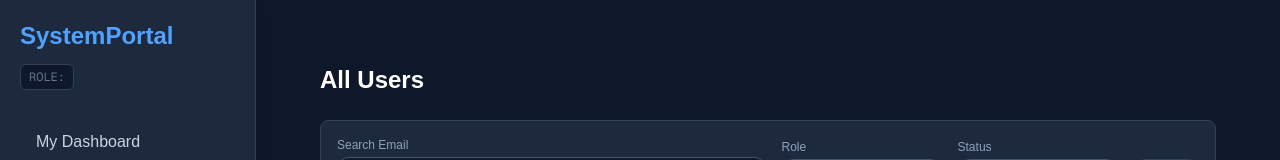
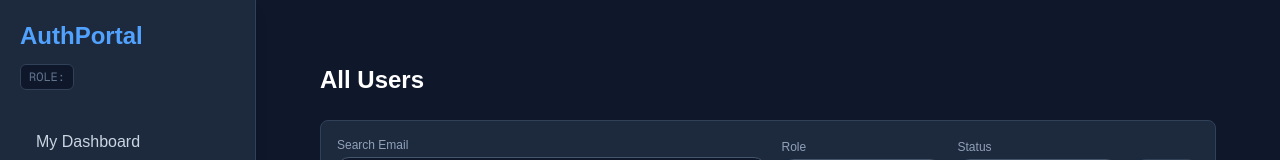
Before and after one commit to RahilMaiyani/AuthNext, a Next.js app: page /admin/users in a window 1280 px wide. Shown: the top 160 px of the page. Built offline with nearby package versions, Linux system fonts and the light colour scheme; no server answers; the database is empty.

Commit message:
Minor UI changes

```diff
--- a/app/(dashboard)/layout.tsx
+++ b/app/(dashboard)/layout.tsx
@@ -1,4 +1,3 @@
-// app/(dashboard)/layout.tsx
 "use client";
 
 import { useState } from "react";
@@ -29,7 +28,7 @@ export default function DashboardLayout({
     <div className="flex h-screen bg-slate-900 text-white overflow-hidden">
       {/* Mobile Top Header (Visible only on md<) */}
       <div className="md:hidden fixed top-0 left-0 right-0 h-16 bg-slate-800 border-b border-slate-700 z-40 flex items-center justify-between px-4">
-        <h2 className="text-xl font-bold text-blue-400">SystemPortal</h2>
+        <h2 className="text-xl font-bold text-blue-400">AuthPortal</h2>
         <button
           onClick={() => setIsMobileMenuOpen(!isMobileMenuOpen)}
           className="p-2 bg-slate-700 rounded-lg text-slate-300 active:scale-95 transition-transform"
@@ -70,7 +69,7 @@ export default function DashboardLayout({
         <div className="mb-8 flex justify-between items-start mt-4 md:mt-0">
           <div>
             <h2 className="text-2xl font-bold text-blue-400 hidden md:block">
-              SystemPortal
+              AuthPortal
             </h2>
             <p className="text-sm text-slate-400 mt-1">{user?.email}</p>
             <p className="text-xs font-mono text-slate-500 uppercase mt-2 px-2 py-1 bg-slate-900 inline-block rounded-md border border-slate-700">
--- a/components/admin/models/ConfirmDeleteModel.tsx
+++ b/components/admin/models/ConfirmDeleteModel.tsx
@@ -16,7 +16,7 @@ const ConfirmDeleteModel = ({
       onClick={onCancel}
     >
       <div
-        className="bg-slate-800 p-6 h-[47vh] rounded-xl border border-slate-700 w-full max-w-lg shadow-2xl relative"
+        className="bg-slate-800 p-6 h-[50vh] rounded-xl border border-slate-700 w-full max-w-lg shadow-2xl relative"
         onClick={(e) => e.stopPropagation()}
       >
         <h1 className="text-white text-xl font-bold p-2 mb-15">
--- a/components/admin/models/SelectedUsersModel.tsx
+++ b/components/admin/models/SelectedUsersModel.tsx
@@ -49,7 +49,7 @@ export default function UserModal({
   const onConfirmClose = async () => {
     setIsProcessing(true);
     setConfirmDelete(false);
-    await onClose();
+    // await onClose();
     setIsProcessing(false);
   };
 
@@ -59,7 +59,7 @@ export default function UserModal({
       onClick={onClose}
     >
       <div
-        className="bg-slate-800 p-6 rounded-xl border border-slate-700 w-full max-w-lg shadow-2xl relative"
+        className="bg-slate-800 p-6 h-[50vh] rounded-xl border border-slate-700 w-full max-w-lg shadow-2xl relative"
         onClick={(e) => e.stopPropagation()}
       >
         <button
```
